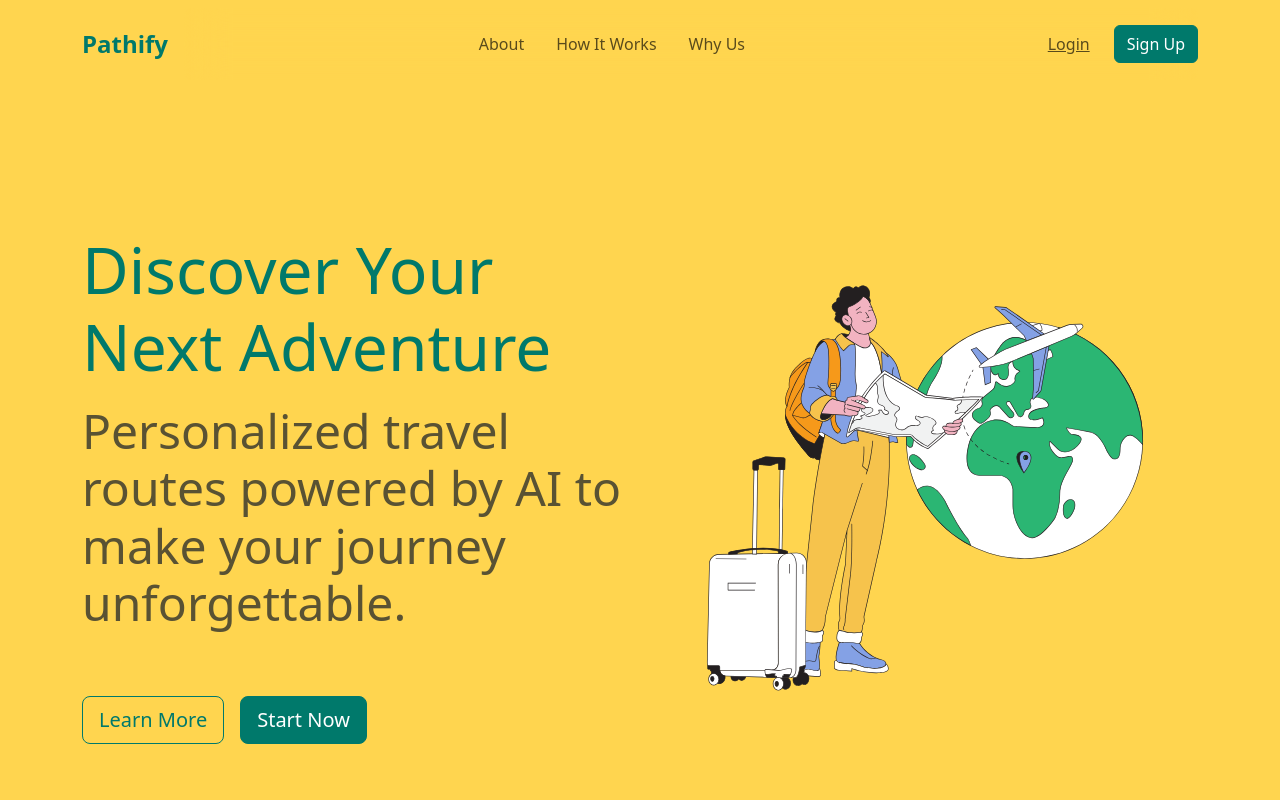
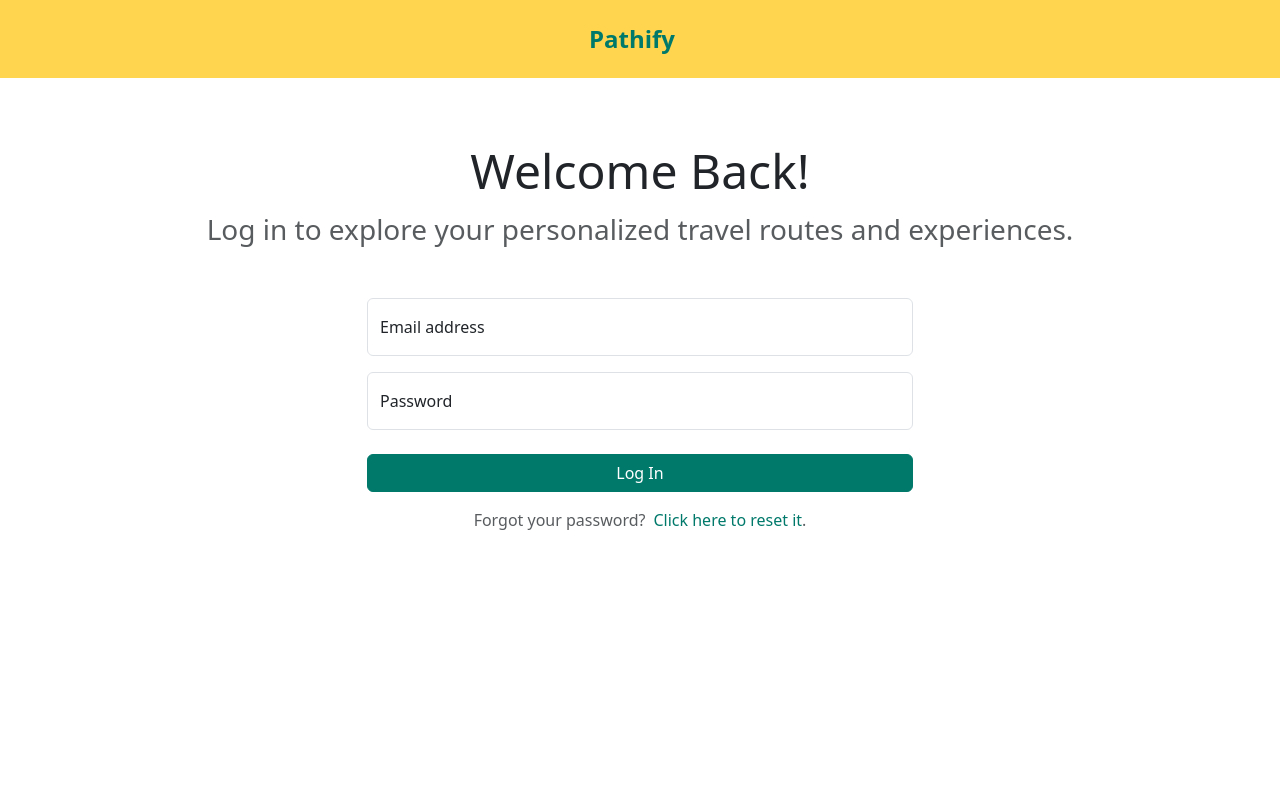
Before and after one commit to pkasprzak9/trip-app, a React (Create React App) app: page /login in a window 1280 px wide. Shown: the top 800 px of the page. Built offline with nearby package versions, Linux system fonts and the light colour scheme.

Commit message:
Refactor routing in App.js

```diff
--- a/src/App.js
+++ b/src/App.js
@@ -1,14 +1,25 @@
 import StartPage from "./components/StartPage/StartPage";
 import Login from "./components/Auth/Login"
 import Register from "./components/Auth/Register";
+import { BrowserRouter as Router, Route, Routes } from "react-router-dom";
 
 function App() {
   return (
-    <>
-      <StartPage></StartPage>
-      {/* <Login></Login> */}
-      {/* <Register></Register> */}
-    </>
+    <Router>
+      <Routes>
+        {/* Strona Główna */}
+        <Route path="/" element={<StartPage/>} />
+        {/* Strona Rejestracji */}
+        <Route path="/register" element={<Register />} />
+        {/* Strona Logowania */}
+        <Route path="/login" element={<Login />} />
+      </Routes>
+    </Router>
+    // <>
+    //   {/* <StartPage></StartPage> */}
+    //   {/* <Login></Login> */}
+    //   <Register></Register>
+    // </>
   )
 }
 
```
